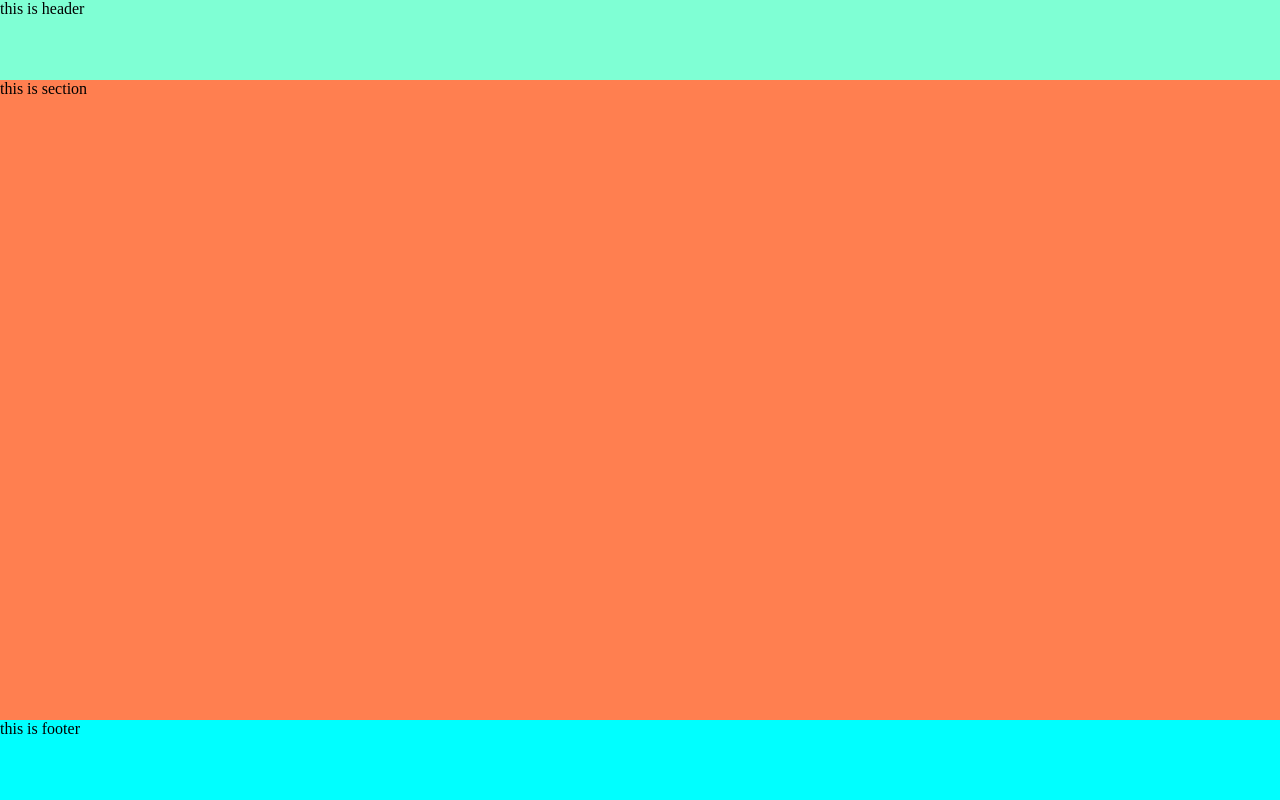
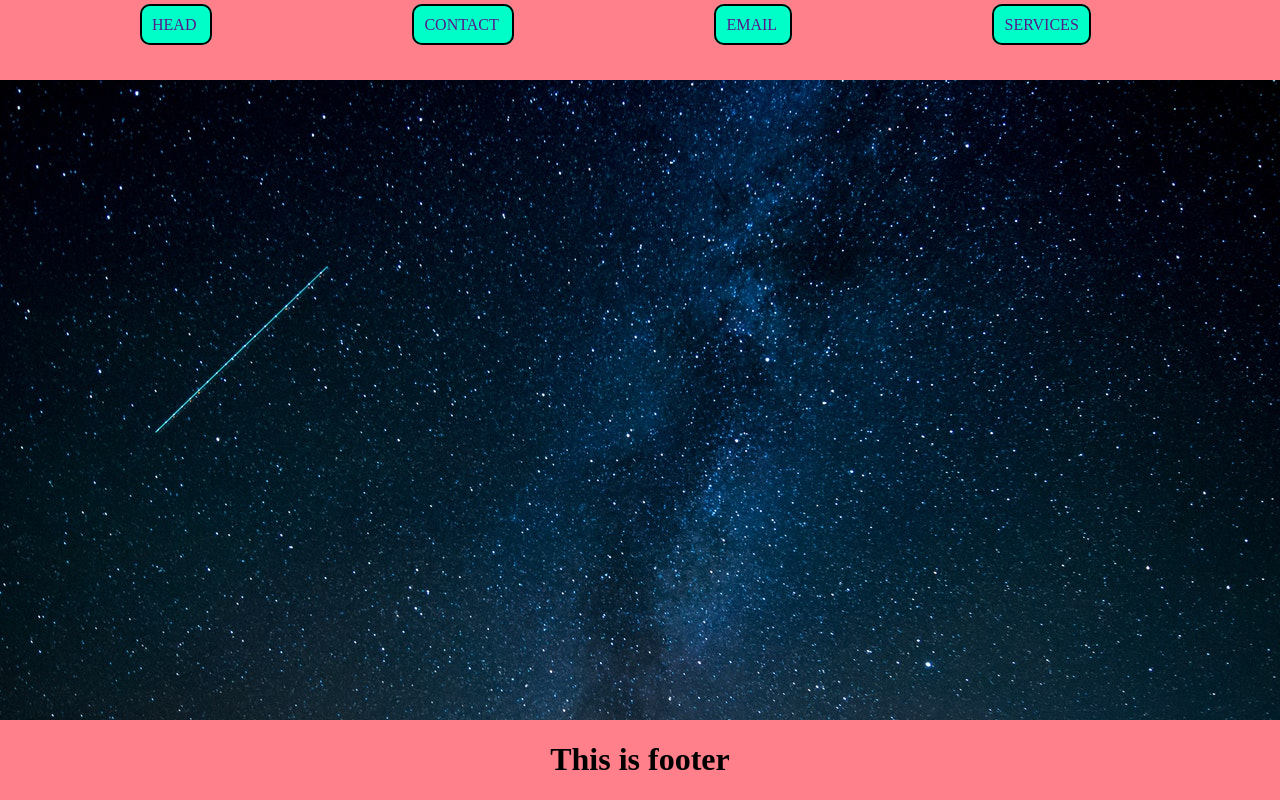
Before and after one commit to SudheerGalla/angular-js-routing, a plain HTML site: page index.html in a window 1280 px wide. Drawn offline with Linux system fonts and the light colour scheme.

Commit message:
Nav added

```diff
--- a/css/style.css
+++ b/css/style.css
@@ -14,15 +14,35 @@ html,body,.container{
 .header{
     display: flex;
     flex: 1 10%;
-    background-color: aquamarine;
+    background-color: rgb(255, 127, 138);
+}
+ul{
+    list-style-type: none;
+}
+ul li{
+    display: inline;
+    border:2px solid black;
+    border-radius:10px;
+    margin:100px;
+    padding: 10px;
+    color:black;
+    background-color: rgb(0, 255, 200);
+}
+ul li a{
+    text-decoration: none;
 }
 .section{
     display: flex;
     flex: 1 80%;
-    background-color: coral;
+    background-image:url("../images/section-bg.jpg");
+    background-repeat: no-repeat;
+    background-size: cover;
 }
 .footer{
     display: flex;
     flex: 1 10%;
-    background-color: aqua;
+    background-color:  rgb(255, 127, 138);
+    justify-content: center;
+    text-align: center;
+
 }
--- a/index.html
+++ b/index.html
@@ -12,13 +12,28 @@
 <body>
     <div class="container">
         <div class="header">
-            this is header
+            <ul>
+                <li>
+                    <a href="">HEAD</a>
+                </li>
+                <li>
+                    <a href="">CONTACT</a>
+                </li>
+                <li>
+                    <a href="">EMAIL</a>
+                </li>
+                <li>
+                    <a href="">SERVICES</a>
+                </li>
+            </ul>
         </div>
         <div class="section">
-            this is section
+            <ui-view>
+
+            </ui-view>
         </div>
         <div class="footer">
-            this is footer
+            <h1>This is footer</h1>
         </div>
     </div>
     <script src="js/angular.min.js"></script>
```
Also changed, not shown: images/section-bg.jpg (added).
